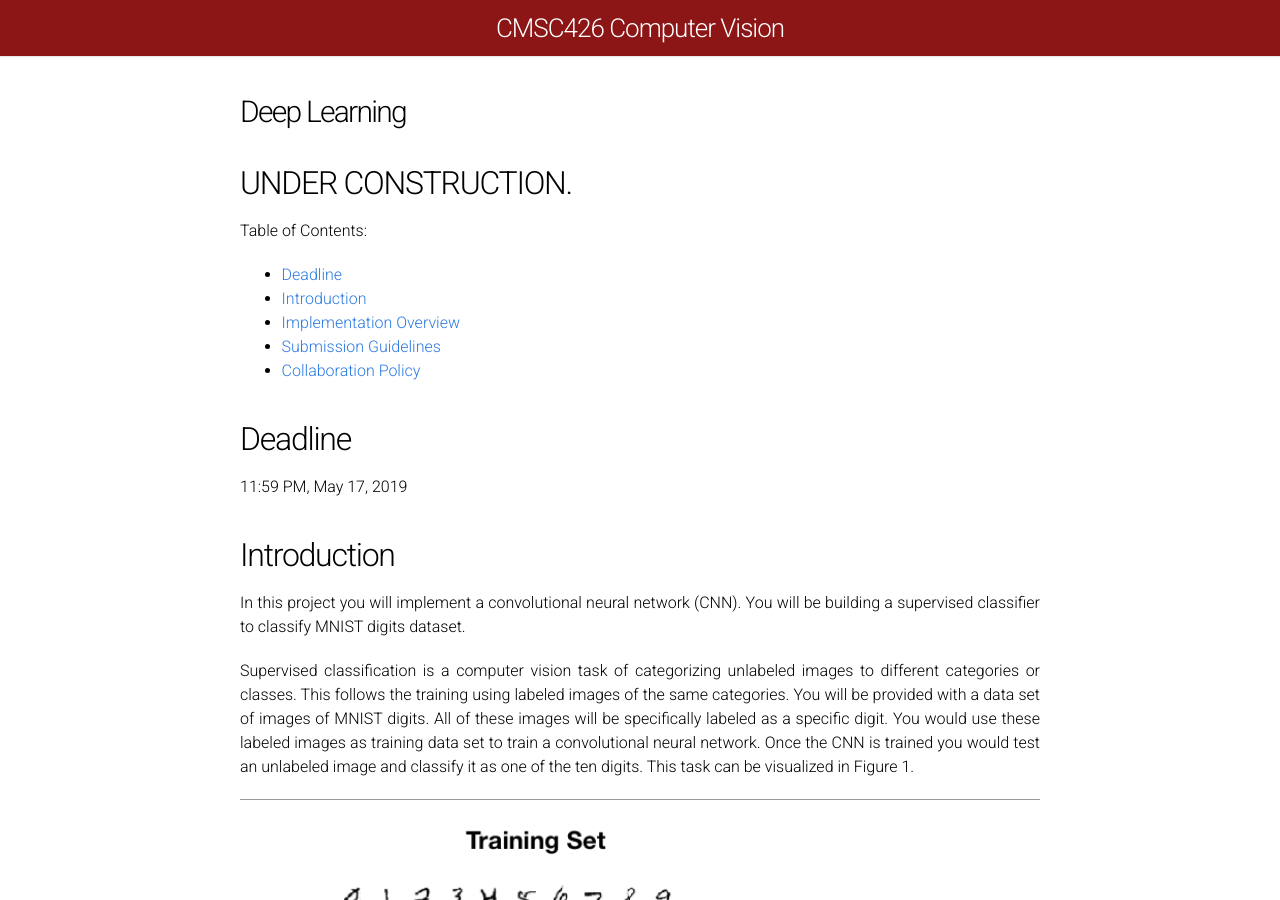
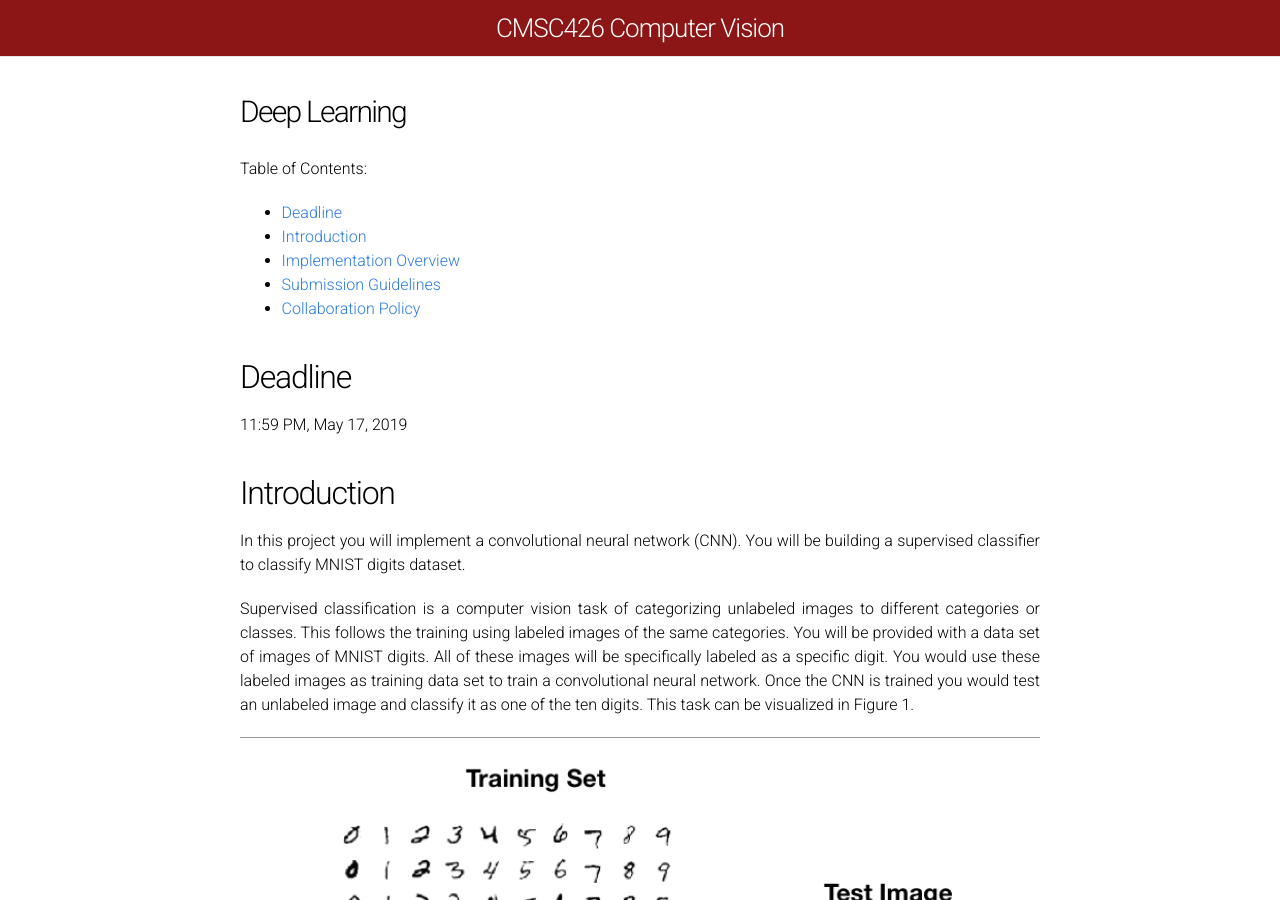
Before and after one commit to cmsc426spring2019/cmsc426spring2019.github.io, a Jekyll site: the page built from project4.md, in a window 1280 px wide and 900 px high. Built offline with Jekyll 4.4.1, drawn with Linux system fonts in a browser that asks for light colours.

Commit message:
Update project4.md

```diff
--- a/project4.md
+++ b/project4.md
@@ -4,8 +4,6 @@ mathjax: true
 title: Deep Learning
 permalink: /2019/proj/p4/
 ---
-
-## UNDER CONSTRUCTION.
 
 Table of Contents:
 - [Deadline](#due)
```
